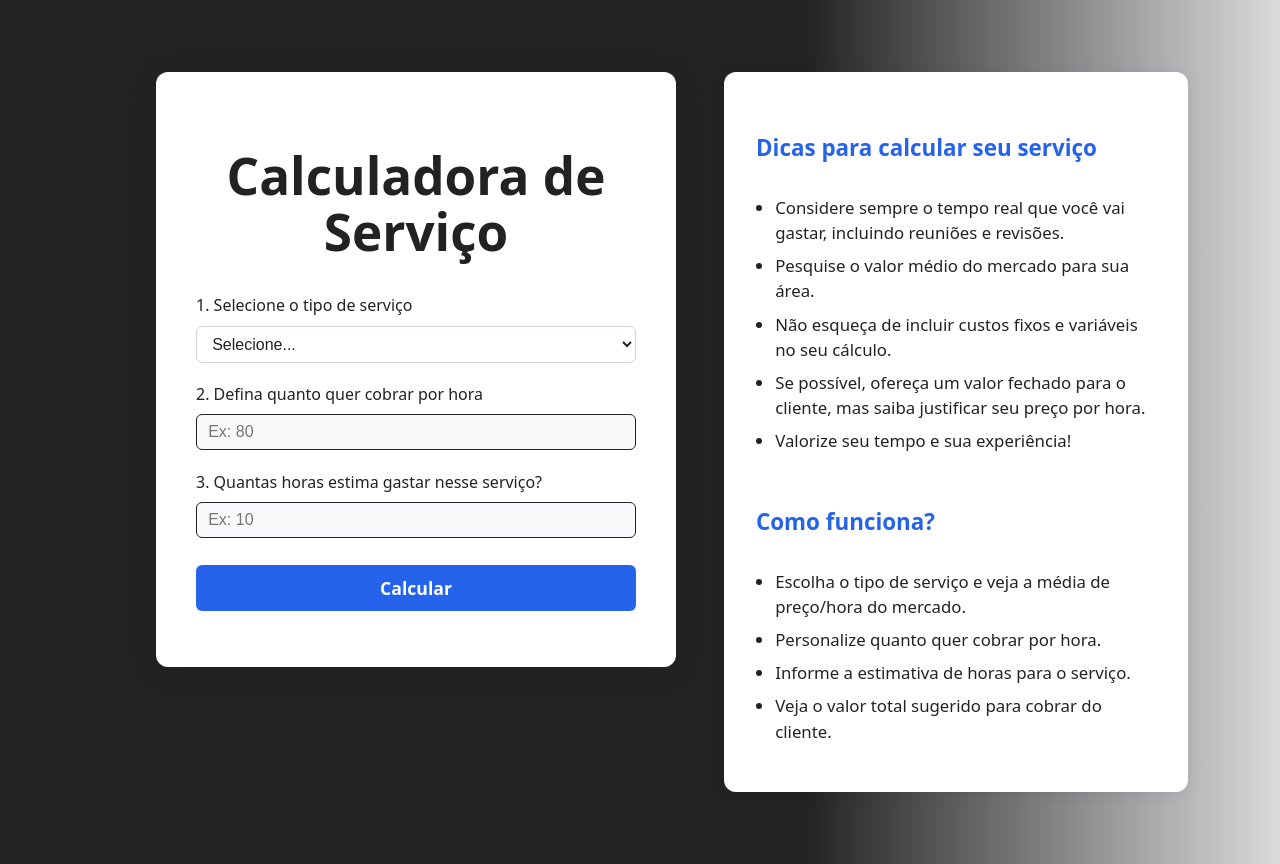
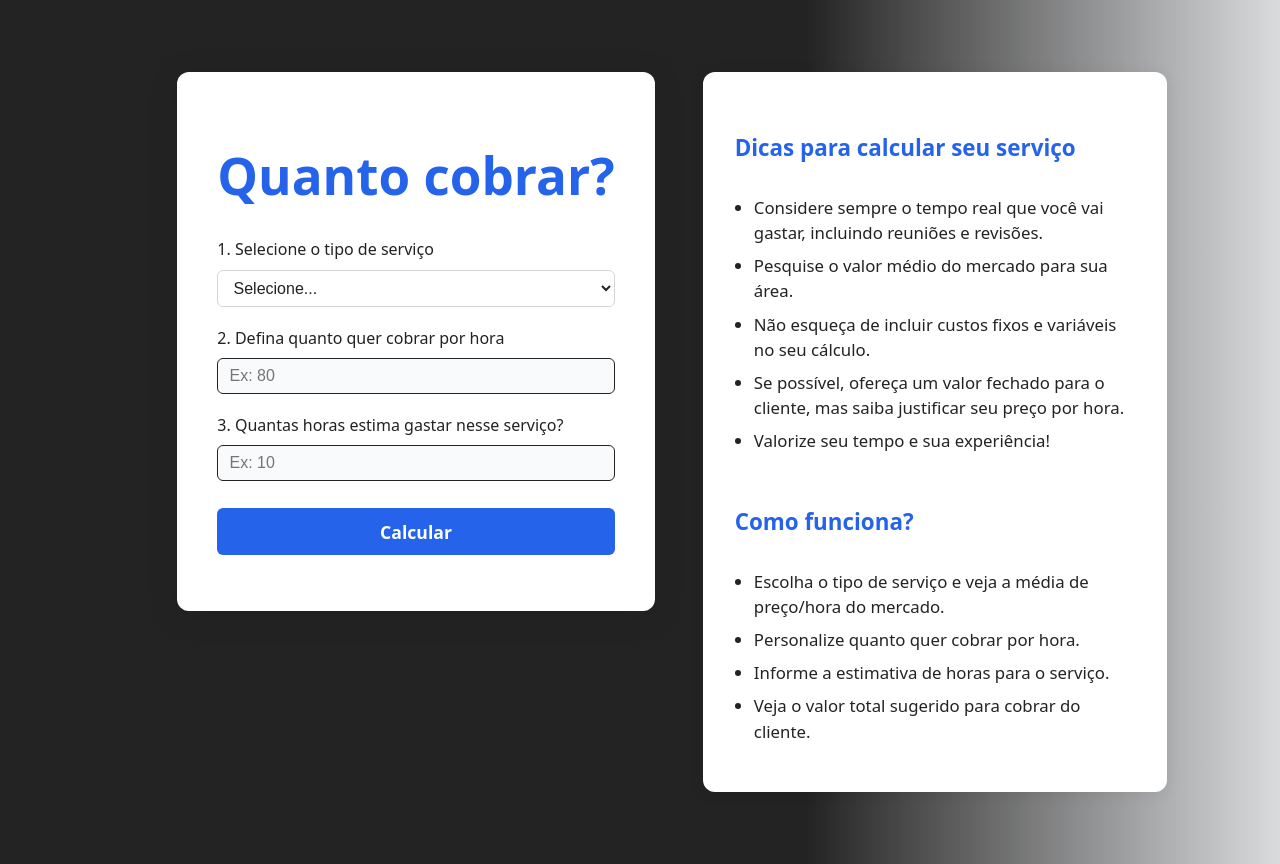
Before and after one commit to TGM29/quantocusta, a React (Vite) app: page / in a window 1280 px wide. Shown: the top 864 px of the page. Built offline with nearby package versions, Linux system fonts and the light colour scheme.

Commit message:
feat: título alterado para 'Quanto cobrar?' com cor azul do botão

```diff
--- a/src/App.tsx
+++ b/src/App.tsx
@@ -106,7 +106,7 @@ function App() {
   return (
     <div className="desktop-wrapper">
       <div className="container">
-        <h1 style={{ color: '#222' }}>Calculadora de Serviço</h1>
+        <h1 style={{ color: '#2563eb' }}>Quanto cobrar?</h1>
         <form onSubmit={calcular} className="form">
           <label>
             1. Selecione o tipo de serviço
```
